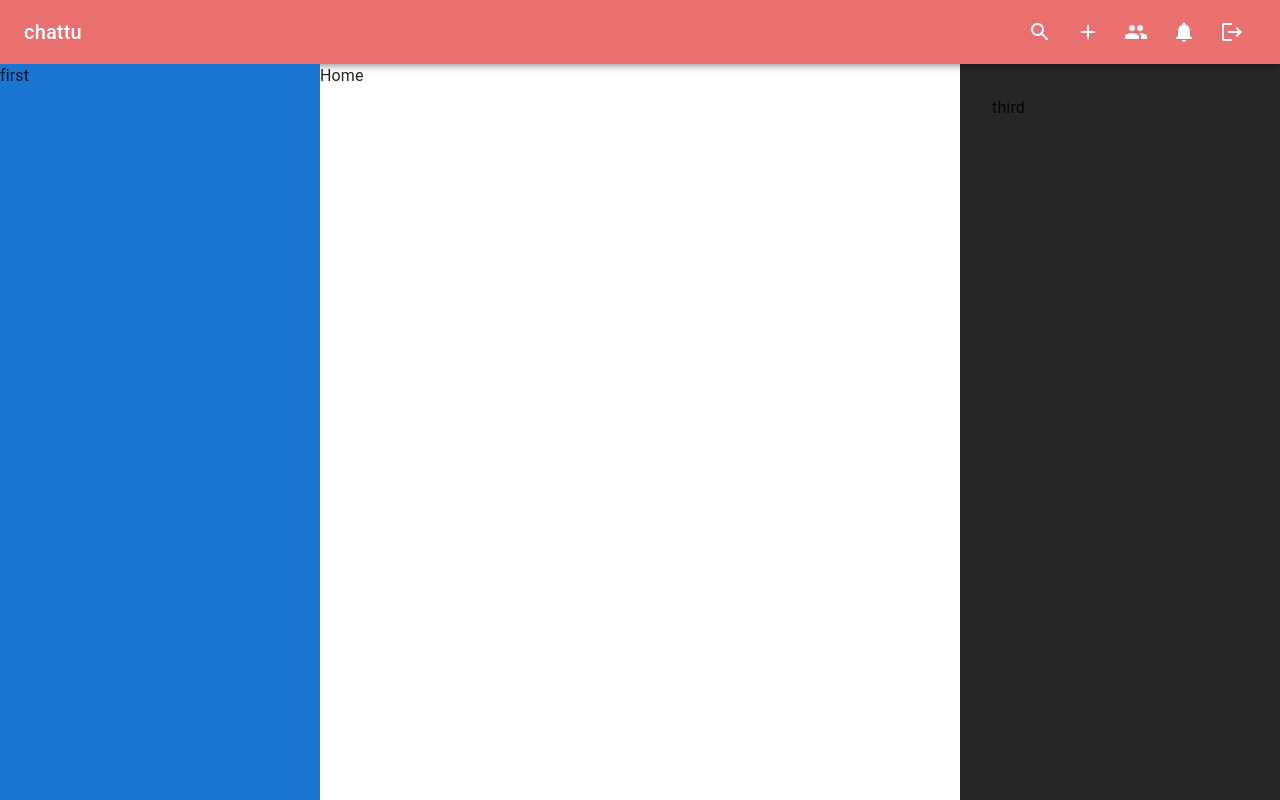
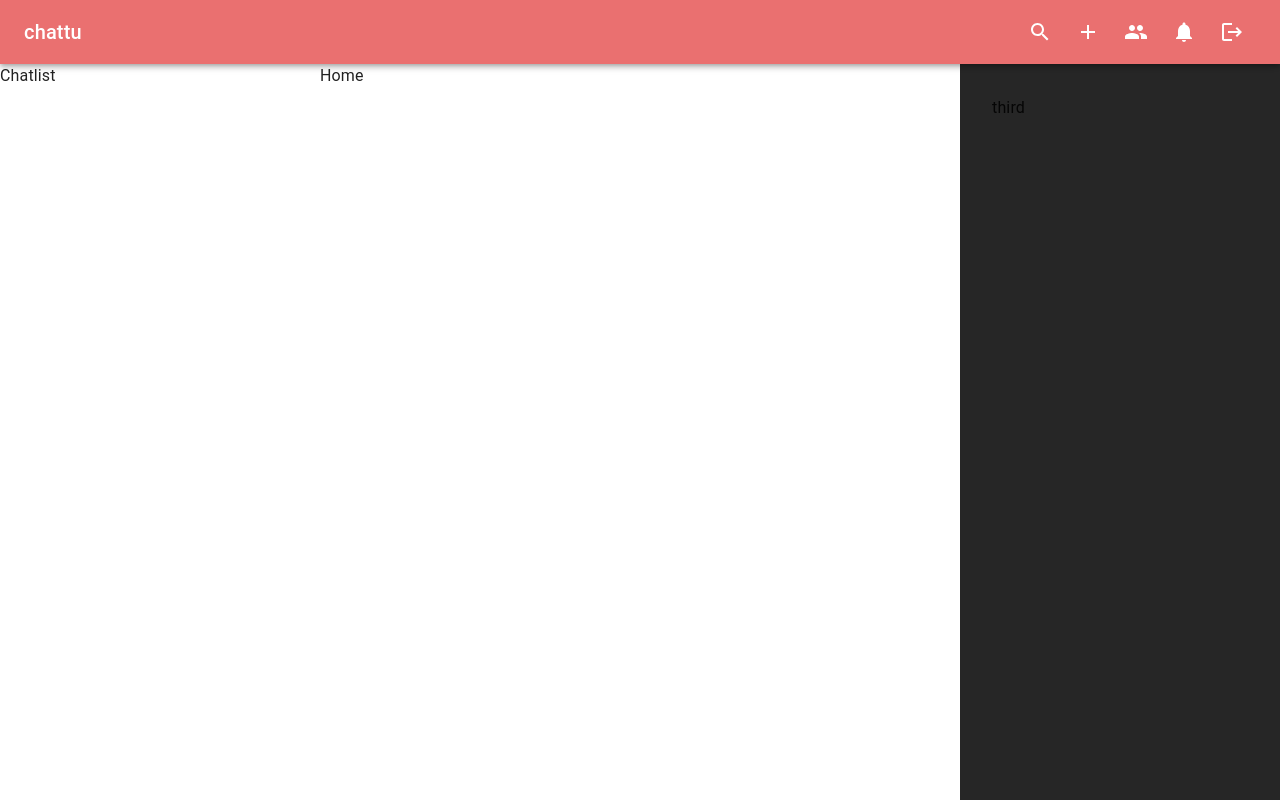
Before and after one commit to Shubham53Mishra/CHATTU-CHAT_APPLICATION, a React (Vite) app in the folder client/: page / in a window 1280 px wide. Built offline with nearby package versions, Linux system fonts and the light colour scheme.

Commit message:
Backdrop

```diff
--- a/client/src/components/layout/AppLayout.jsx
+++ b/client/src/components/layout/AppLayout.jsx
@@ -4,6 +4,7 @@ import React from 'react';
 import Header from './Header';
 import Title from '../shared/Title';
 import { Grid } from '@mui/material';
+import Chatlist from '../specific/Chatlist';
 
 const AppLayout = (WrappedComponent) => {
     return (props) => {
@@ -12,8 +13,8 @@ const AppLayout = (WrappedComponent) => {
                 <Title />
                 <Header />
                 <Grid container height={"calc(100vh - 4rem)"}>
-                    <Grid item  sm={4} md={3}  sx={{ display: { xs: 'none', sm: 'block' } }} height={"100%"} bgcolor="primary.main">
-                        first
+                    <Grid item  sm={4} md={3}  sx={{ display: { xs: 'none', sm: 'block' } }} height={"100%"}  >
+                     <Chatlist/>
                         {/* Content for the first column */}
                     </Grid>
                     <Grid item xs={12 } sm={8} md={5} lg={6} height={"100%"} >
--- /dev/null
+++ b/client/src/components/specific/ChatList.jsx
@@ -0,0 +1,9 @@
+ import React from 'react'
+
+ const Chatlist = () => {
+   return (
+     <div>Chatlist</div>
+   )
+ }
+
+ export default Chatlist
```
Also changed, not shown: client/src/components/shared/ChatItem.jsx (added, +16 -0 lines).
